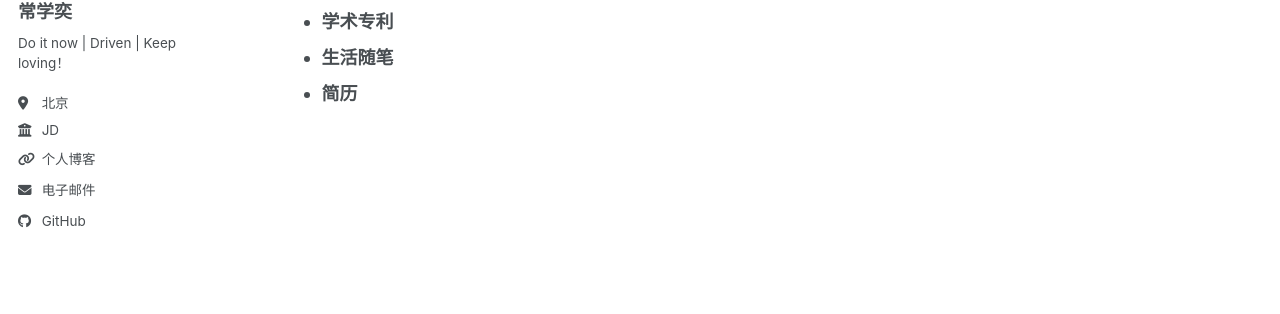
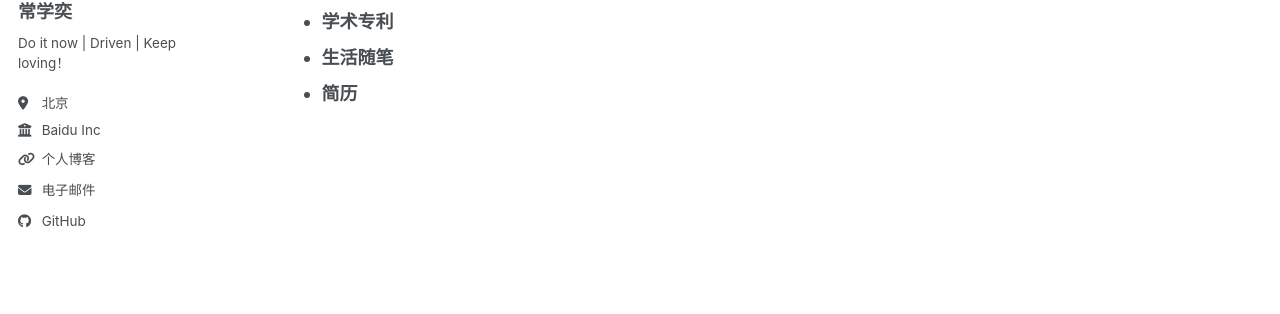
Before and after one commit to changxueyi/changxueyi.github.io, a Jekyll site: the page built from _pages/about.md, in a window 1280 px wide. Shown: the part 285-599 px from the top of the page. Built offline with Jekyll 4.4.1, drawn with Linux system fonts in a browser that asks for light colours; a style sheet for code colours, icons or effects is not loaded.

Commit message:
Update sidebar employer to Baidu Inc

```diff
--- a/_config.yml
+++ b/_config.yml
@@ -28,7 +28,7 @@ author:
   pronouns         : # example: "she/her"
   bio              : "Do it now | Driven | Keep loving！"
   location         : "北京"
-  employer         : "JD"
+  employer         : "Baidu Inc"
   uri              : "https://www.cnblogs.com/cxy2020"
   email            : "ichangxueyi@163.com"
 
```
